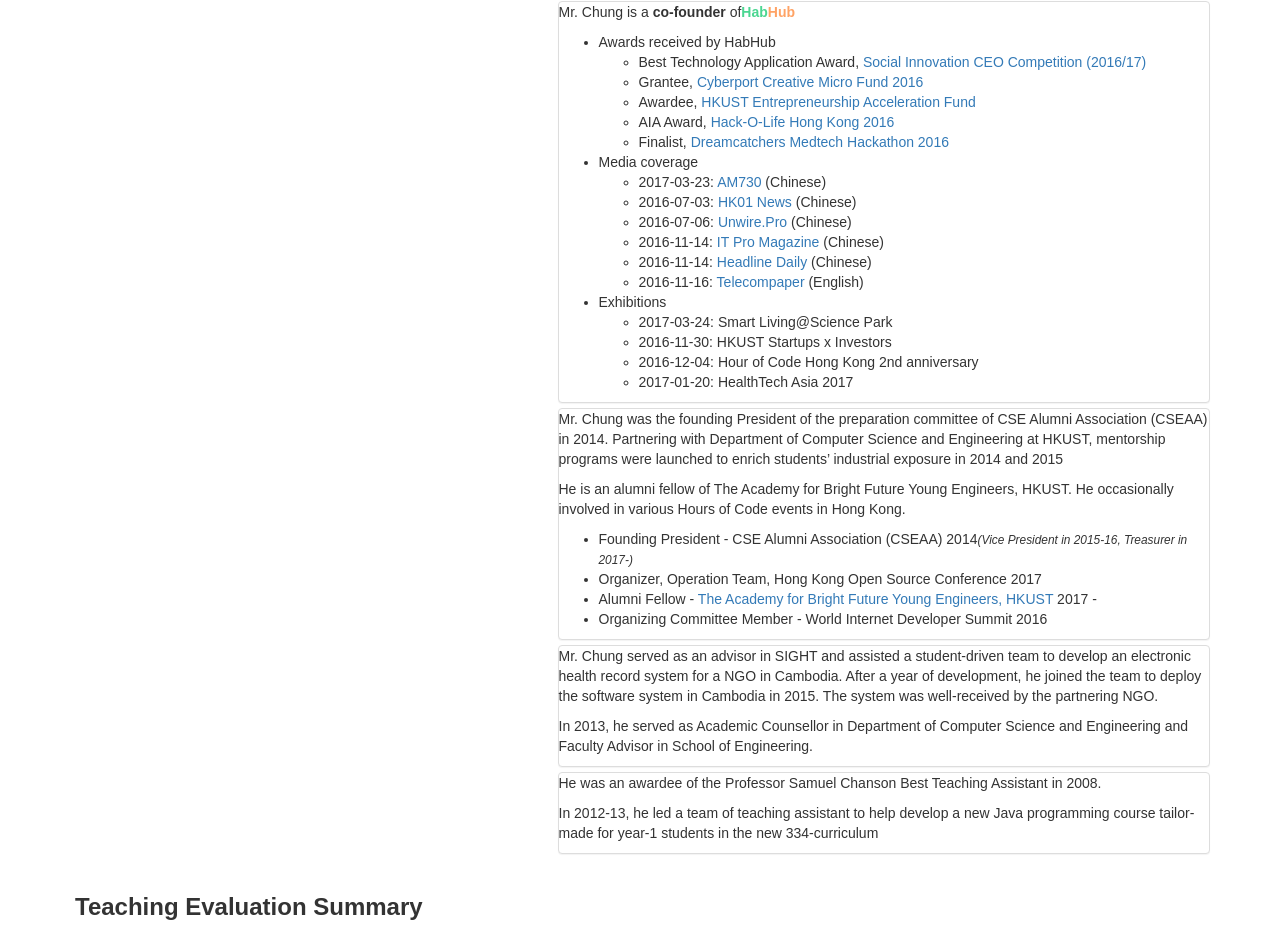
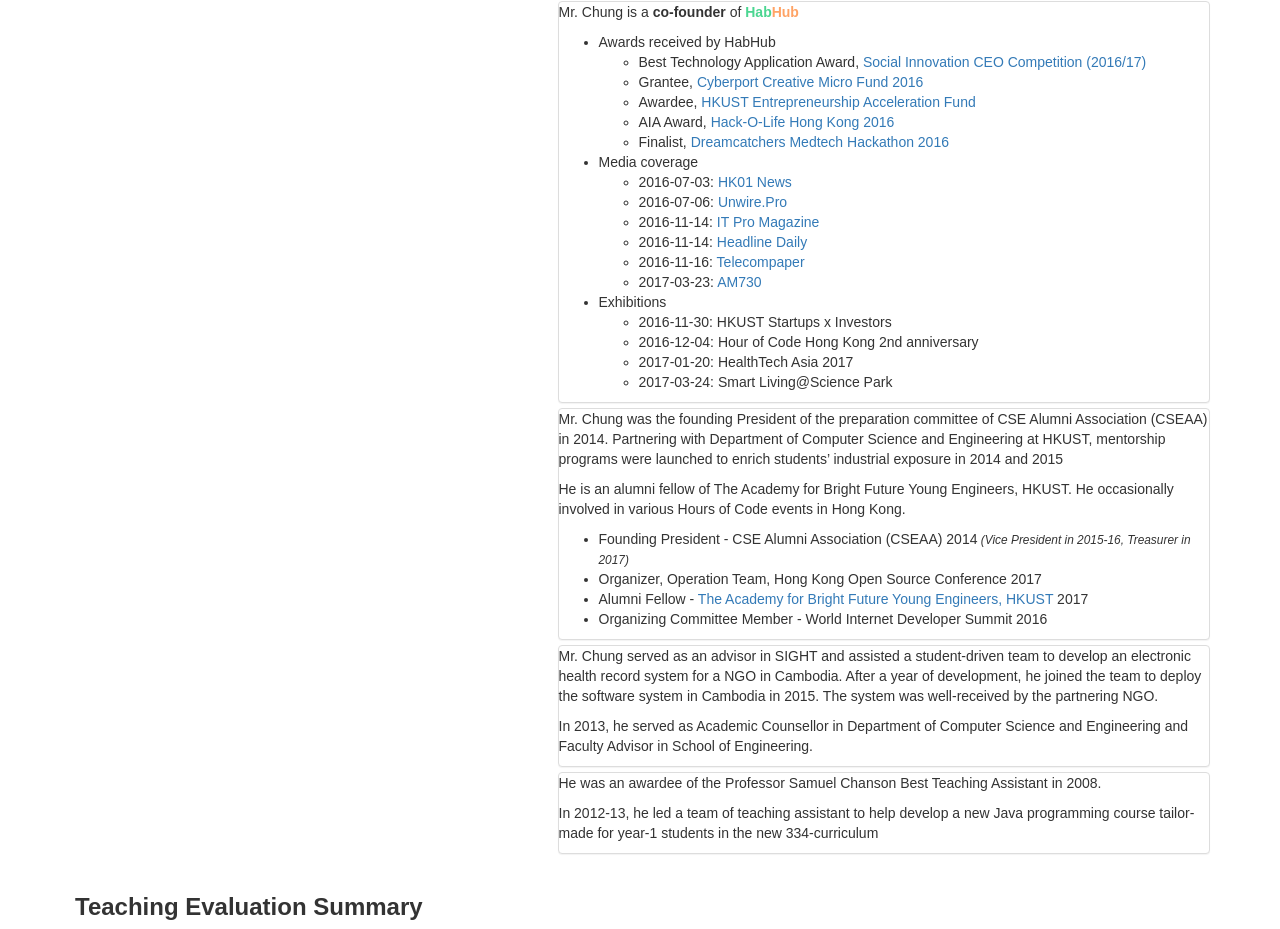
Before and after one commit to hkpeterpeter/web_personal, a React (Create React App) app: page / in a window 1280 px wide. Shown: the part 1079-2008 px from the top of the page. Built offline with nearby package versions, Linux system fonts and the light colour scheme.

Commit message:
production build

```diff
--- a/src/App.js
+++ b/src/App.js
@@ -150,7 +150,7 @@
   <div>
     <p>Mr. Chung is a <strong>co-founder</strong> of
   <a href="https://habhub.tech"><strong>
-    <span className="HabWordStyle">Hab</span><span className="HubWordStyle">Hub</span>
+    <span className="HabWordStyle">&nbsp;Hab</span><span className="HubWordStyle">Hub</span>
   </strong></a></p>
     <ul>
       <li>Awards received by HabHub
@@ -164,20 +164,20 @@
       </li>
       <li>Media coverage
           <ul>
-            <li>2017-03-23: <a href="https://www.am730.com.hk/column/%E6%96%B0%E8%81%9E/%E7%A4%BE%E5%89%B5ceo%E5%A4%A7%E5%B0%88%E8%B3%BD-%E5%A4%A7%E5%B0%88%E7%94%9F%E3%80%8C%E5%A5%BD%E6%A9%8B%E3%80%8D%E6%89%B6%E8%B2%A7-71215" >AM730</a> (Chinese) </li>
-            <li> 2016-07-03: <a href="http://bit.ly/mtech16_habhub_at_hk01"> HK01 News </a> (Chinese) </li>
-            <li> 2016-07-06: <a href="http://unwire.pro/2016/07/06/hkstp-host-hk-1st-dreamcatchers-medtech-hackathon/feature/" >Unwire.Pro</a> (Chinese)</li>
-            <li> 2016-11-14: <a href="http://www.itpromag.com/hack-o-life-2016-23102">IT Pro Magazine </a> (Chinese)</li>
-            <li>2016-11-14: <a href="http://hd.stheadline.com/news/columns/0/20161114/513252/" >Headline Daily </a> (Chinese) </li>
-            <li>2016-11-16: <a href="http://www.telecompaper.com/news/aia-cisco-hong-kong-univ-launch-hack-o-life-event--1172099" >Telecompaper</a> (English)</li>
+            <li>2016-07-03: <a href="http://bit.ly/mtech16_habhub_at_hk01"> HK01 News </a> </li>
+            <li>2016-07-06: <a href="http://unwire.pro/2016/07/06/hkstp-host-hk-1st-dreamcatchers-medtech-hackathon/feature/" >Unwire.Pro</a></li>
+            <li>2016-11-14: <a href="http://www.itpromag.com/hack-o-life-2016-23102">IT Pro Magazine </a> </li>
+            <li>2016-11-14: <a href="http://hd.stheadline.com/news/columns/0/20161114/513252/" >Headline Daily </a></li>
+            <li>2016-11-16: <a href="http://www.telecompaper.com/news/aia-cisco-hong-kong-univ-launch-hack-o-life-event--1172099" >Telecompaper</a></li>
+            <li>2017-03-23: <a href="https://www.am730.com.hk/column/%E6%96%B0%E8%81%9E/%E7%A4%BE%E5%89%B5ceo%E5%A4%A7%E5%B0%88%E8%B3%BD-%E5%A4%A7%E5%B0%88%E7%94%9F%E3%80%8C%E5%A5%BD%E6%A9%8B%E3%80%8D%E6%89%B6%E8%B2%A7-71215" >AM730</a></li>
           </ul>
       </li>
       <li>Exhibitions
           <ul>
-            <li>2017-03-24: Smart Living@Science Park </li>
             <li>2016-11-30: HKUST Startups x Investors</li>
             <li>2016-12-04: Hour of Code Hong Kong 2nd anniversary</li>
             <li>2017-01-20: HealthTech Asia 2017</li>
+            <li>2017-03-24: Smart Living@Science Park </li>
           </ul>
       </li>
     </ul>
@@ -195,11 +195,11 @@
       in Hong Kong.</p>
     <ul>
       <li>Founding President - CSE Alumni Association (CSEAA) 2014
-            <em><small>(Vice President in 2015-16, Treasurer in 2017-)</small>
+            <em><small> (Vice President in 2015-16, Treasurer in 2017)</small>
             </em> </li>
       <li>Organizer, Operation Team, Hong Kong Open Source Conference 2017</li>
       <li>Alumni Fellow - <a href="http://abfye.ust.hk">The Academy for Bright
-        Future Young Engineers, HKUST</a> 2017 - </li>
+        Future Young Engineers, HKUST</a> 2017</li>
       <li>Organizing Committee Member - World Internet Developer Summit 2016</li>
     </ul>
   </div>
```
